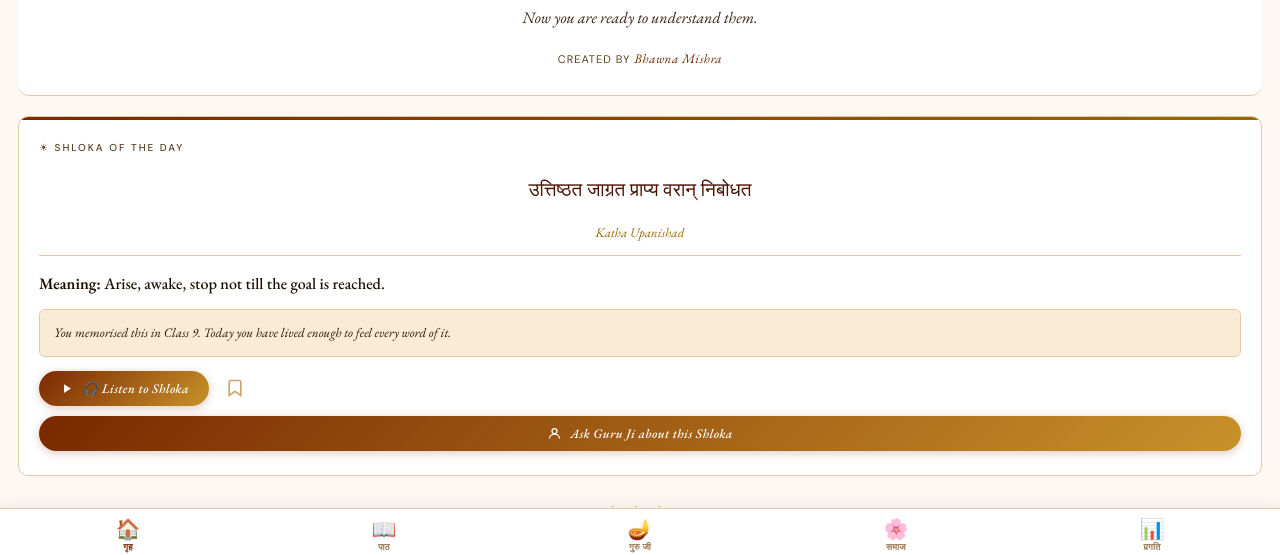
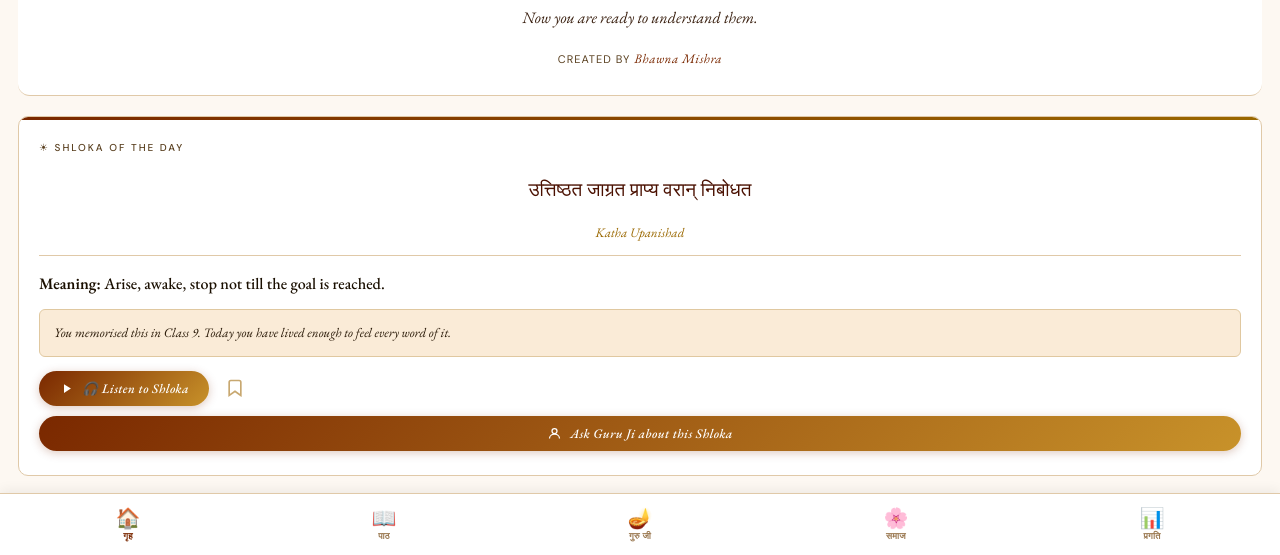
Before and after one commit to BhawnaVatsa3012/samsmarana, a website: page index.html in a window 1280 px wide. Shown: the part 243-798 px from the top of the page. Drawn offline with nearby package versions, Linux system fonts and the light colour scheme; a web font is replaced by a local one.

Commit message:
B9: navigation overhaul — bottom tab bar 64px, remove sidebar, page padding update
Co-Authored-By: Claude Sonnet 4.6 <noreply@anthropic.com>

```diff
--- a/index.html
+++ b/index.html
@@ -24,7 +24,7 @@ body{font-family:'DM Sans',sans-serif;background:#fdf8f2;color:#1a0f00;min-heigh
 .serif{font-family:'EB Garamond',serif}
 #topbar{position:sticky;top:0;z-index:30;background:#7a3010;display:flex;align-items:center;gap:10px;padding:10px 16px}
 #topbar-title{font-family:'EB Garamond',serif;font-size:17px;color:#ffffff;flex:1;letter-spacing:.3px;font-weight:500}
-#bottom-tabbar{position:fixed;bottom:0;left:0;right:0;z-index:50;background:#fff;border-top:1.5px solid #e0c9a8;display:flex;justify-content:space-around;padding:6px 0 env(safe-area-inset-bottom,6px);box-shadow:0 -2px 12px rgba(0,0,0,.07)}
+#bottom-tabbar{position:fixed;bottom:0;left:0;right:0;z-index:50;background:#fff;border-top:1.5px solid #e0c9a8;display:flex;justify-content:space-around;padding:10px 0 env(safe-area-inset-bottom,10px);box-shadow:0 -2px 12px rgba(0,0,0,.07);min-height:64px}
 .btab{display:flex;flex-direction:column;align-items:center;gap:2px;flex:1;cursor:pointer;padding:4px 0;color:#9a7850;transition:color .15s}
 .btab.active{color:#7a2800}
 .btab-icon{font-size:20px;line-height:1}
@@ -44,7 +44,7 @@ body{font-family:'DM Sans',sans-serif;background:#fdf8f2;color:#1a0f00;min-heigh
 
 
 
-.page{display:none;padding:20px 18px 60px;background:#fdf8f2;}
+.page{display:none;padding:20px 18px 80px;background:#fdf8f2;}
 .page.active{display:block}
 .pill{display:inline-block;background:#f0d0b0;color:#5a1000;border-radius:4px;padding:3px 10px;font-size:10px;font-weight:700;margin-bottom:12px;letter-spacing:.5px;text-transform:uppercase;border:1px solid #c89060}
 .page-heading{font-family:'EB Garamond',serif;font-size:26px;font-weight:600;color:#1a0f00;margin-bottom:6px}
@@ -3022,6 +3022,8 @@ function closeAccountDropdown() {
   if (dd) dd.style.display = 'none';
   if (ov) ov.style.display = 'none';
 }
+function showProfilePanel(){ openAccountDropdown(); }
+function closeProfilePanel(){ closeAccountDropdown(); }
 
 // ── PERSONAL DETAILS PAGE ─────────────────────────────────────────
 async function initProfileDetails() {
```
